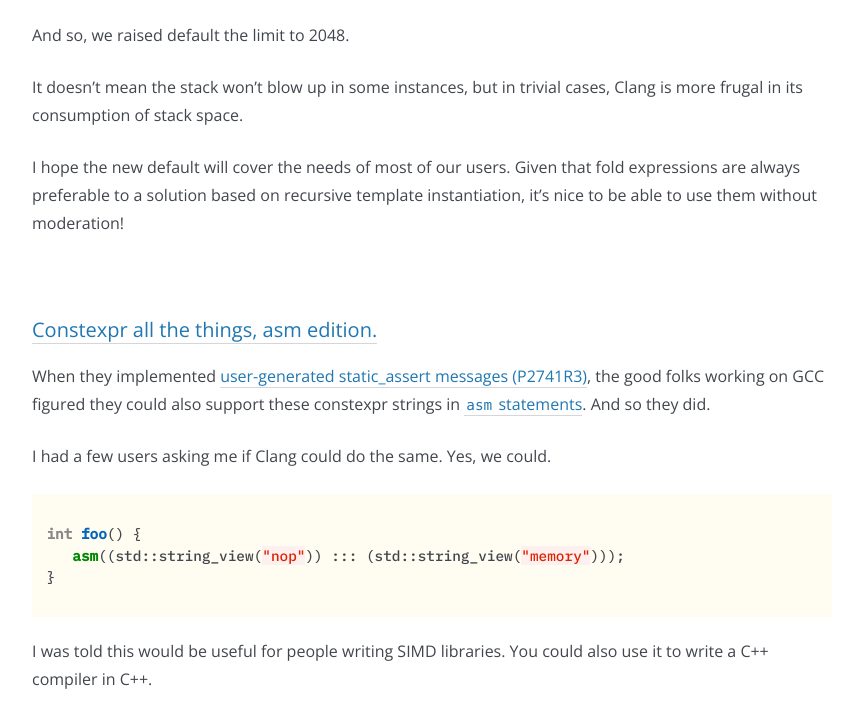
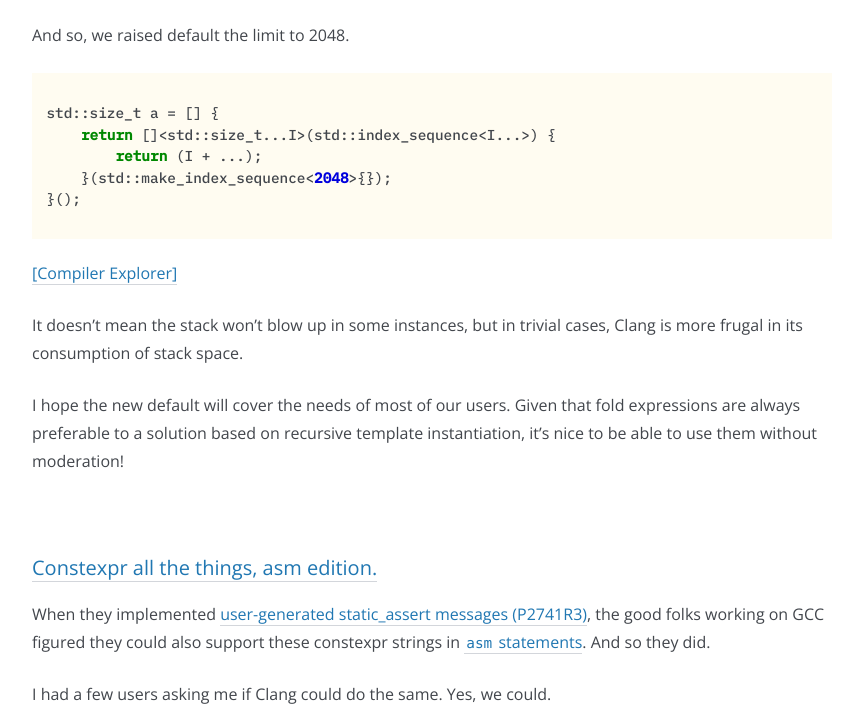
Before and after one commit to cor3ntin/cor3ntin.github.io, a plain HTML site: page posts/clang21/index.html in a window 1280 px wide. Shown: the part 830-1544 px from the top of the page, without its empty margins (208-1071 px from the left). Drawn offline with nearby package versions, Linux system fonts and the light colour scheme; some packages are replaced by stand-ins of ours.

Commit message:
rebuilding site dim. 20 avril 2025 12:50:15 CEST

```diff
--- a/posts/clang21/index.html
+++ b/posts/clang21/index.html
@@ -79,6 +79,12 @@ But that would have put an additional burden on the user, so instead, I went hun
 to reclaim and was able to find a few hundred bytes here and there.
 It doesn&rsquo;t seem like a lot, but over a large number of recursions, it adds up.</p>
 <p>And so, we raised default the limit to 2048.</p>
+<div class="highlight"><pre tabindex="0" style="background-color:#fff;-moz-tab-size:4;-o-tab-size:4;tab-size:4;"><code class="language-cpp" data-lang="cpp"><span style="display:flex;"><span>std::size_t a = [] {
+</span></span><span style="display:flex;"><span>    <span style="color:#080;font-weight:bold">return</span> []&lt;std::size_t...I&gt;(std::index_sequence&lt;I...&gt;) {
+</span></span><span style="display:flex;"><span>        <span style="color:#080;font-weight:bold">return</span> (I + ...);
+</span></span><span style="display:flex;"><span>    }(std::make_index_sequence&lt;<span style="color:#00d;font-weight:bold">2048</span>&gt;{});
+</span></span><span style="display:flex;"><span>}();
+</span></span></code></pre></div><p><a href="https://compiler-explorer.com/z/17MeWWTzv">[Compiler Explorer]</a></p>
 <p>It doesn&rsquo;t mean the stack won&rsquo;t blow up in some instances, but in trivial cases, Clang is more frugal in its consumption of stack space.</p>
 <p>I hope the new default will cover the needs of most of our users.
 Given that fold expressions are always preferable to a solution based on recursive template instantiation,
@@ -110,7 +116,7 @@ deduce the number of bindings would let us detect whether a type can be decompos
 <p>However, knowing if a type can be used with structured bindings and how many bindings would be created is quite useful.</p>
 <p>So I added a new builtin for that: <code>__builtin_structured_binding_size</code>.</p>
 <p>If <code>T</code> can be decomposed, <code>__builtin_structured_binding_size(T)</code> returns the number of bindings as a size_t, and if it can&rsquo;t, it produces SFINAE-friendly errors.</p>
-<p>The <code>decomposable</code> concept can be rewritten as:</p>
+<p>The <code>decomposable</code> concept can be written as:</p>
 <div class="highlight"><pre tabindex="0" style="background-color:#fff;-moz-tab-size:4;-o-tab-size:4;tab-size:4;"><code class="language-cpp" data-lang="cpp"><span style="display:flex;"><span><span style="color:#080;font-weight:bold">template</span> &lt;<span style="color:#080;font-weight:bold">typename</span> T&gt;
 </span></span><span style="display:flex;"><span><span style="color:#080;font-weight:bold">concept</span> decomposable = <span style="color:#080;font-weight:bold">requires</span> {
 </span></span><span style="display:flex;"><span> {__builtin_structured_binding_size(T)};
```
Also changed, not shown: posts/helloworld_p2/index.html (+1 -1 lines).
